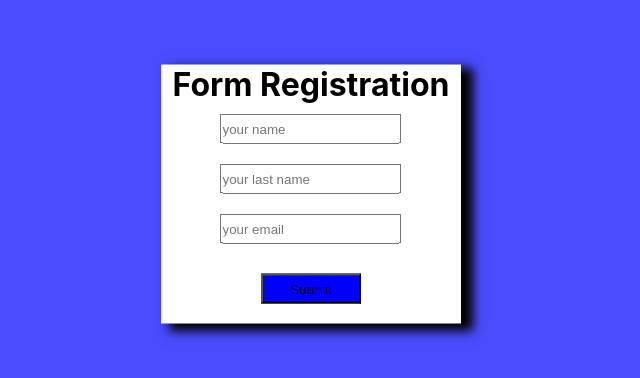
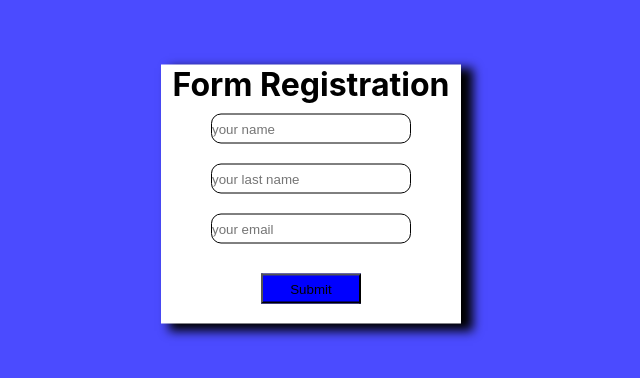
Before and after one commit to marcinoles87/registration-form-advance, a React (Create React App) app: page / in a window 1280 px wide. Shown: the part 206-584 px from the top of the page, without its empty margins (329-969 px from the left). Built offline with nearby package versions, Linux system fonts and the light colour scheme.

Commit message:
work with function

```diff
--- a/src/components/form.css
+++ b/src/components/form.css
@@ -20,8 +20,11 @@
 
 
 .input-form{
+    width: 200px;
     height: 30px;
     margin: 10px;
+    border: 1px solid black;
+    border-radius: 10px;
 }
 
 .form-button{
```
